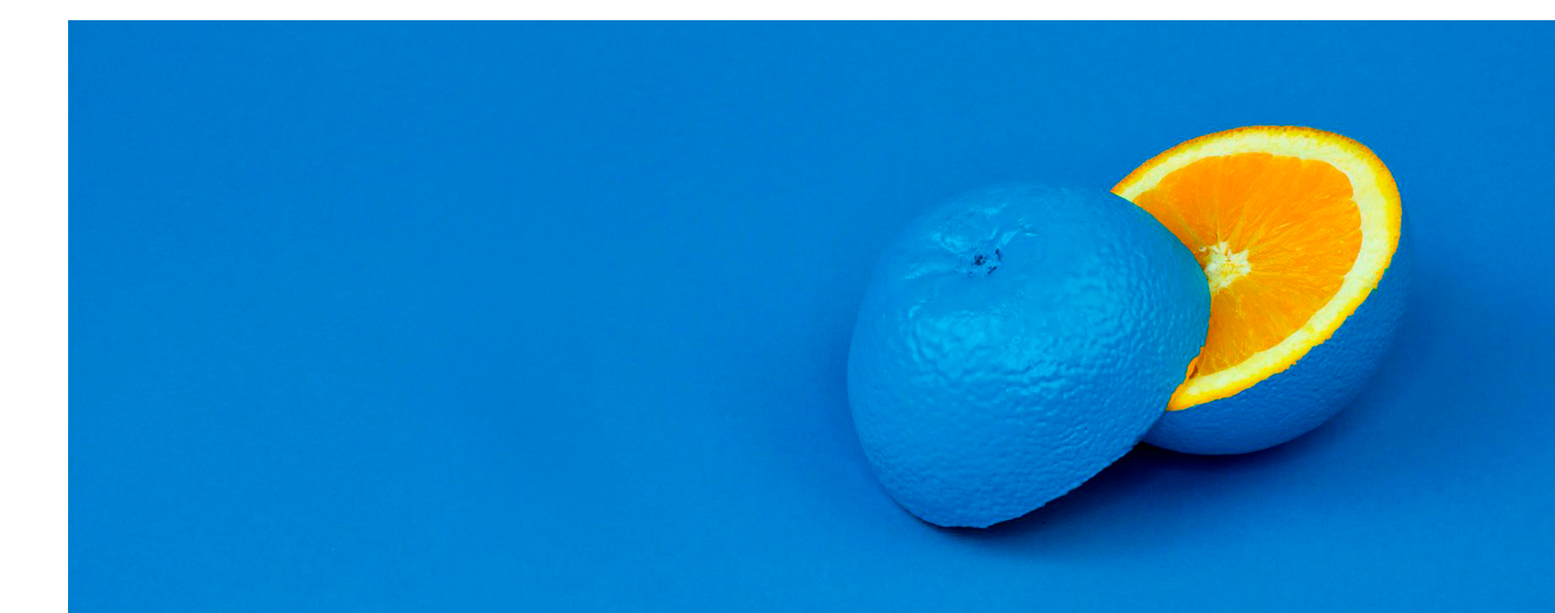
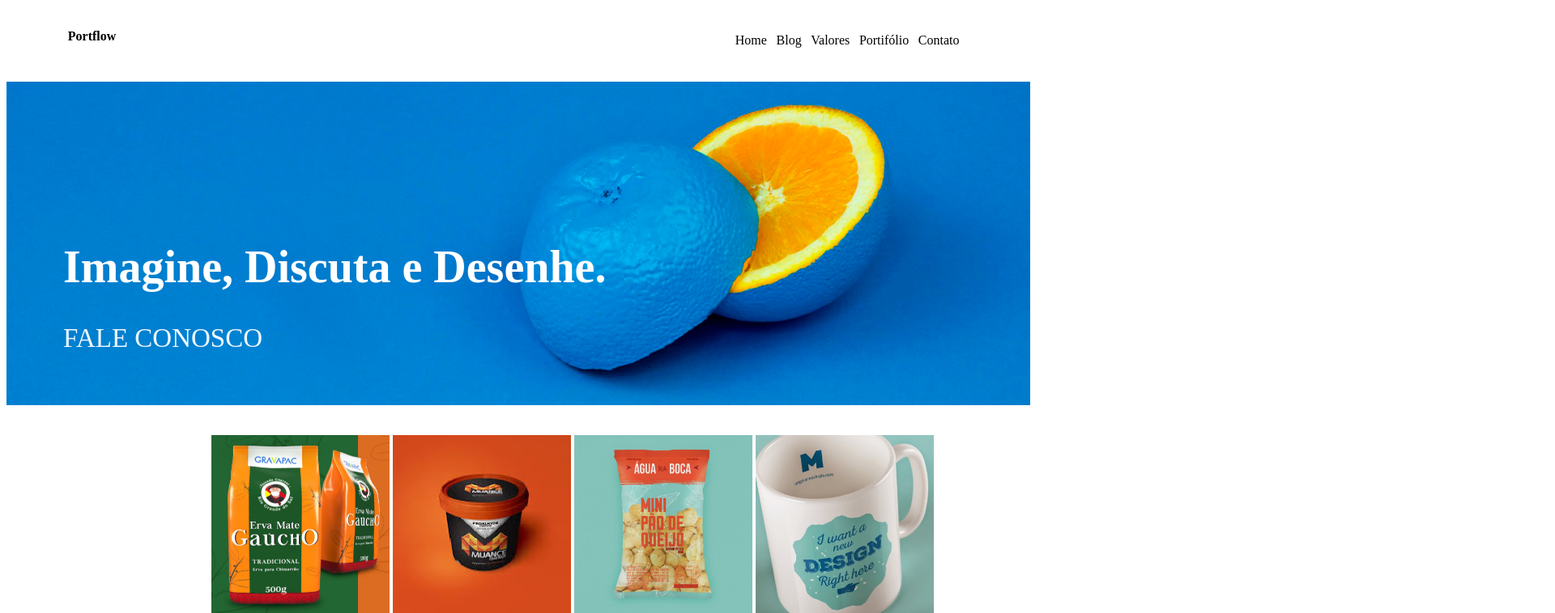
Before and after one commit to brenobader/t4-desafio-final, a plain HTML site: page index.html in a window 1280 px wide. Shown: the top 758 px of the page at 81% size, 1920 px wide, since content can reach past the window. Drawn offline with Linux system fonts and the light colour scheme.

Commit message:
alterei o topo

```diff
--- a/index.html
+++ b/index.html
@@ -10,7 +10,7 @@
 </head>
 <body>
     <header class="topo">
-        <img src="img/fundo.png">
+        <h1>Portflow</h1>
         <nav>
 
             <ul>
--- a/style.css
+++ b/style.css
@@ -17,7 +17,7 @@
         margin: 2% 6%;
     }
     .banner{
-        background-image: url("fundo.png");
+        background-image: url("img/fundo.png");
         background-size: cover;
         background-position: center;
         width: 100%;
```
